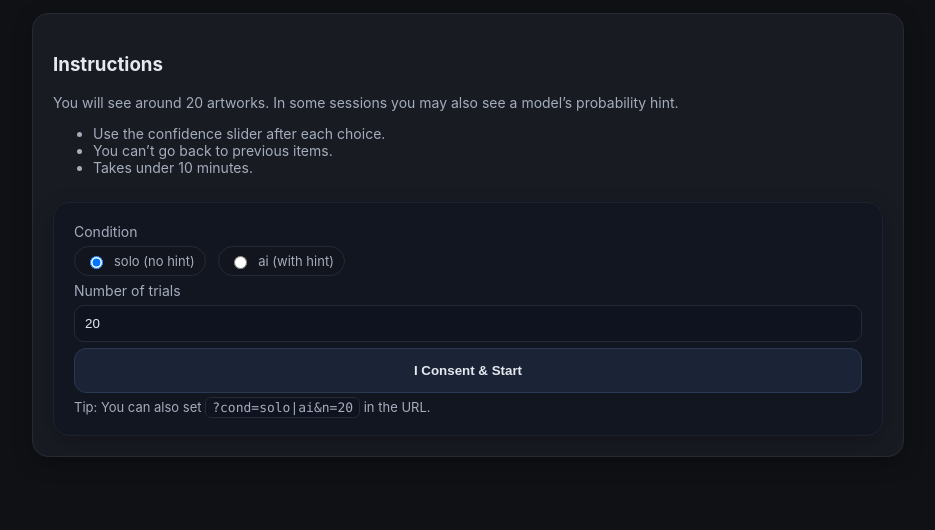
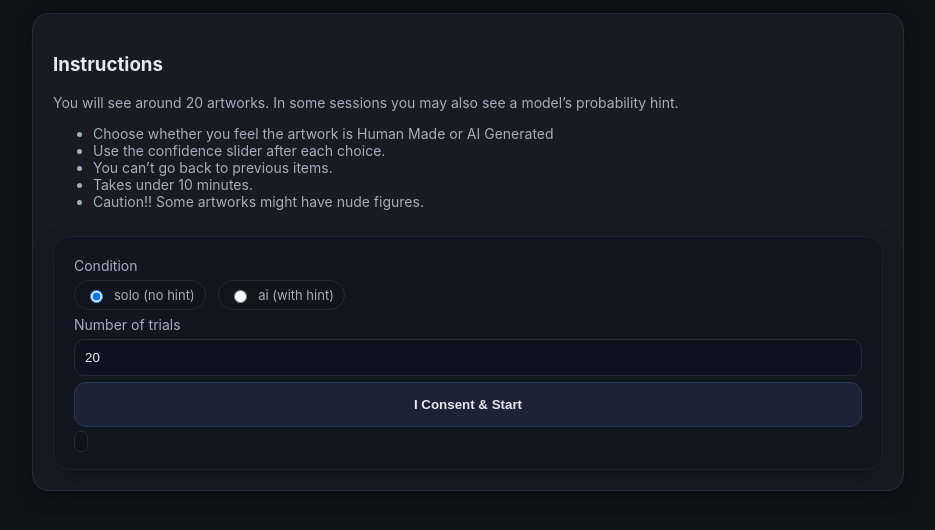
Before and after one commit to ishikaj1304/hai-study, a plain HTML site: page index.html in a window 1280 px wide. Shown: the part 78-608 px from the top of the page, without its empty margins (172-1107 px from the left). Drawn offline with nearby package versions, Linux system fonts and the light colour scheme.

Commit message:
Update index.html

```diff
--- a/index.html
+++ b/index.html
@@ -59,9 +59,11 @@
             In some sessions you may also see a model’s probability hint.
           </p>
           <ul class="muted">
+            <li>Choose whether you feel the artwork is Human Made or AI Generated</li>
             <li>Use the confidence slider after each choice.</li>
             <li>You can’t go back to previous items.</li>
             <li>Takes under 10 minutes.</li>
+            <li>Caution!! Some artworks might have nude figures.</li>
           </ul>
         </div>
         <div class="card" style="background:#121621;border-color:#1d2230">
@@ -74,7 +76,7 @@
             <label>Number of trials</label>
             <input id="nTrials" type="number" min="4" max="1000" step="1" value="20" class="input" />
             <button id="startBtn" class="btn primary">I Consent & Start</button>
-            <div class="small">Tip: You can also set <span class="kbd">?cond=solo|ai&n=20</span> in the URL.</div>
+            <div class="small"> <span class="kbd"></span> </div>
           </div>
         </div>
       </div>
```
